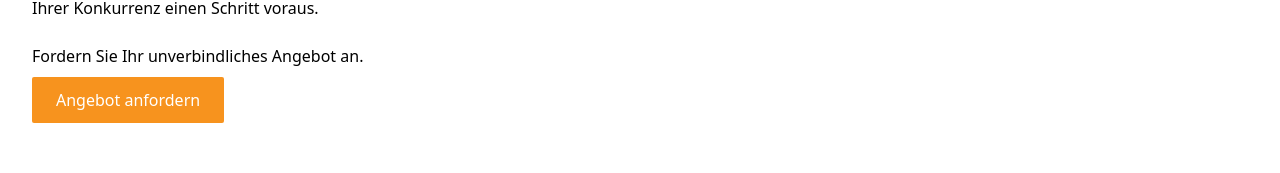
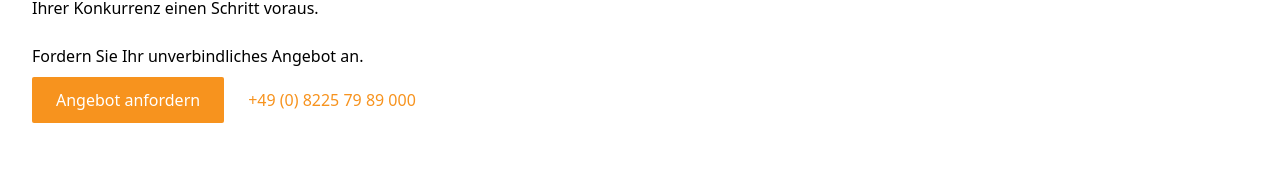
Before and after one commit to VerHext/klexhub.com, a Next.js app: page / in a window 1280 px wide. Shown: the part 472-645 px from the top of the page. Built offline with nearby package versions, Linux system fonts and the light colour scheme.

Commit message:
fix: title on txs pages and add tel number to index page

```diff
--- a/src/pages/_app.tsx
+++ b/src/pages/_app.tsx
@@ -43,7 +43,7 @@ export default function App({ Component, pageProps, router }) {
         <meta name="description" content={description} />
         <meta
           name="keywords"
-          content="software, entwicklung, jettingen, softwareunternehmen, code, website, klexhub, support-pp "
+          content="software, entwicklung, jettingen, softwareunternehmen, code, website, klexhub, support-pp, development"
         />
         <meta key="twitter:card" name="twitter:card" content="summary_large_image" />
         <meta key="twitter:site" name="twitter:site" content="@KlexHub" />
--- a/src/pages/angebot.tsx
+++ b/src/pages/angebot.tsx
@@ -1,5 +1,6 @@
 import { Editor } from '@tinymce/tinymce-react'
 import axios from 'axios'
+import { Title } from 'components/Title'
 import React, { useEffect, useState } from 'react'
 import 'suneditor/dist/css/suneditor.min.css' // Import Sun Editor's CSS File
 import { validateEmail } from 'utils/validate'
@@ -77,6 +78,7 @@ export default function Angebot() {
 
   return (
     <div>
+      <Title suffix="KlexHub">{'Angebot'}</Title>
       <div className="max-w-7xl mx-auto px-2 sm:px-6 lg:px-8 pb-12 pt-12 text-klexs-500">
         <h1 className="font-bold text-2xl text-klexs-500">Angebot</h1>
         <p className=" py-6">
--- a/src/pages/index.tsx
+++ b/src/pages/index.tsx
@@ -1,8 +1,10 @@
+import { Title } from 'components/Title'
 import Link from 'next/link'
 import React from 'react'
 export default function Home() {
   return (
     <>
+      <Title suffix="KlexHub">{'Software Entwicklung'}</Title>
       <div className="max-w-7xl mx-auto px-2 sm:px-6 lg:px-8">
         <section
           className="grid lg:grid-cols-4 sm:grid-cols-2 md:grid-cols-2  py-20"
@@ -31,6 +33,9 @@ export default function Home() {
                 Angebot anfordern
               </a>
             </Link>
+            <a href="tel:04982257989000" className="text-klexp-500  px-6 py-3  focus:outline-none">
+              +49 (0) 8225 79 89 000
+            </a>
           </div>
           <div className="col-start-4">
             <img
```
